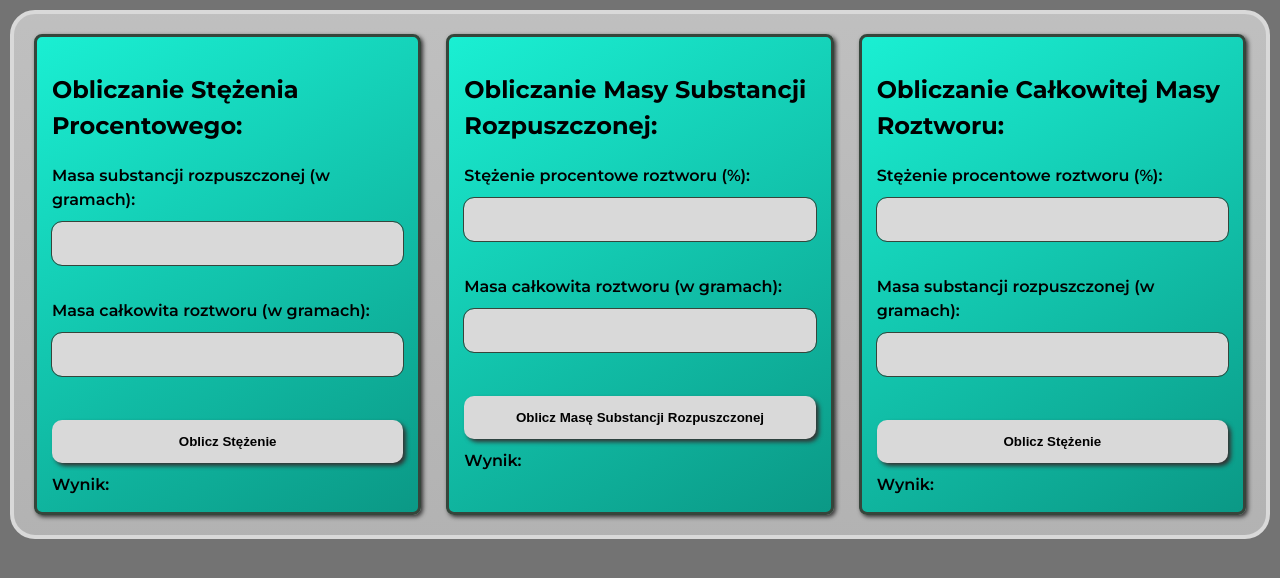
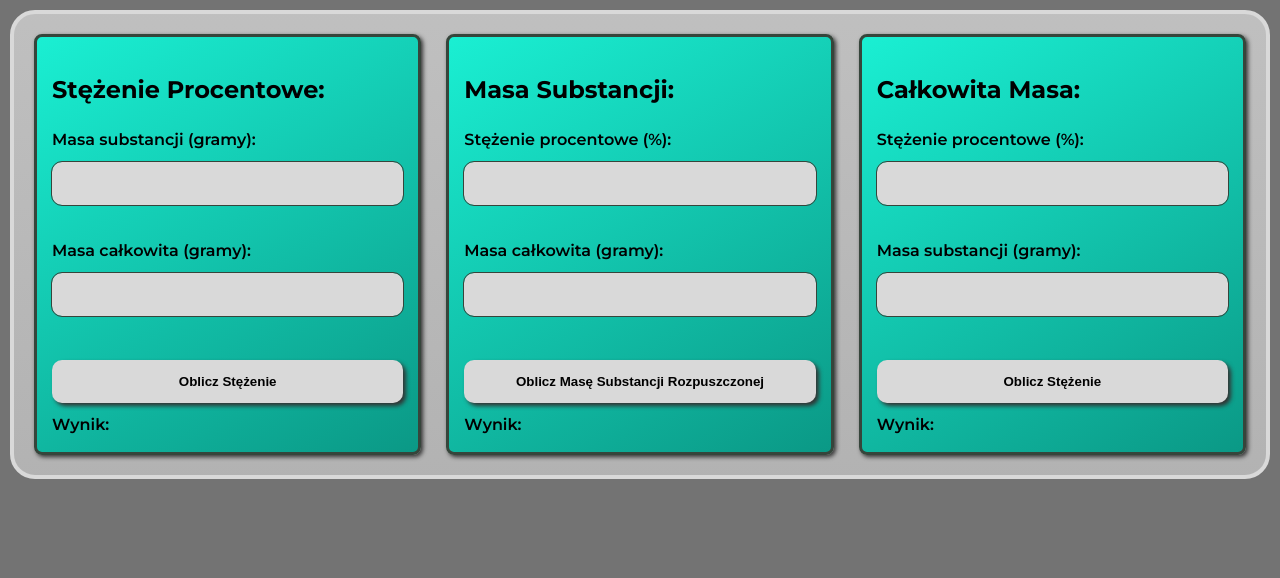
Before and after one commit to wolvahulk/concentration-calculator, a plain HTML site: page index.html in a window 1280 px wide. Drawn offline with Linux system fonts and the light colour scheme.

Commit message:
fixed issues with scaling, removed unnecessary text and added input hover attributes

```diff
--- a/index.html
+++ b/index.html
@@ -10,12 +10,12 @@
     <title>Stężenie Procentowe</title>
 </head>
 <body>
-    <div class = "container">
-        <div class = "section">
-    <h2>Obliczanie Stężenia Procentowego:</h2>
-    <label for="Ms">Masa substancji rozpuszczonej (w gramach):</label>
+    <div class="container">
+        <div class="section">
+    <h2>Stężenie Procentowe:</h2>
+    <label for="Ms">Masa substancji (gramy):</label>
     <input type="text" id="Ms"><br><br>
-    <label for="Mr">Masa całkowita roztworu (w gramach):</label>
+    <label for="Mr">Masa całkowita (gramy):</label>
     <input type="text" id="Mr"><br><br>
     <button id="myButton">Oblicz Stężenie</button><br>
     <p>Wynik: </p>
@@ -23,10 +23,10 @@
         </div>
 
         <div class = "section">
-    <h2>Obliczanie Masy Substancji Rozpuszczonej:</h2>
-    <label for="Spr">Stężenie procentowe roztworu (%):</label>
+    <h2>Masa Substancji:</h2>
+    <label for="Spr">Stężenie procentowe (%):</label>
     <input type="text" id="Spr"><br><br>
-    <label for="Mr2">Masa całkowita roztworu (w gramach):</label>
+    <label for="Mr2">Masa całkowita (gramy):</label>
     <input type="text" id="Mr2"><br><br>
     <button id="myButton2">Oblicz Masę Substancji Rozpuszczonej</button><br>
     <p>Wynik: </p>
@@ -34,10 +34,10 @@
         </div>
 
         <div class = "section">
-    <h2>Obliczanie Całkowitej Masy Roztworu:</h2>
-    <label for="Spr2">Stężenie procentowe roztworu (%):</label>
+    <h2>Całkowita Masa:</h2>
+    <label for="Spr2">Stężenie procentowe (%):</label>
     <input type="text" id="Spr2"><br><br>
-    <label for="Ms2">Masa substancji rozpuszczonej (w gramach):</label>
+    <label for="Ms2">Masa substancji (gramy):</label>
     <input type="text" id="Ms2"><br><br>
     <button id="myButton3">Oblicz Stężenie</button><br>
     <p>Wynik: </p>
--- a/style.css
+++ b/style.css
@@ -16,10 +16,7 @@ body{
     font-weight: 600;
     line-height: 1.5;
 }
-p{
-    display: inline;
-}
-h4{
+p, h4{
     display: inline;
 }
 .container {
@@ -63,6 +60,9 @@ input{
     outline: solid 1px var(--accent-color);
     caret-color: var(--accent-color);
 }
+input:hover{
+    background: var(--secondary-color-hover);
+}
 input:focus{
     background: var(--focus-color);
     outline: solid var(--accent-color);
@@ -78,7 +78,7 @@ button:active{
     box-shadow: 0px 0px 0px;
     border: 2px solid var(--accent-color);
 }
-@media (max-width: 750px) {
+@media (max-width: 1060px) {
     .container {
         flex-direction: column;
     }
```
